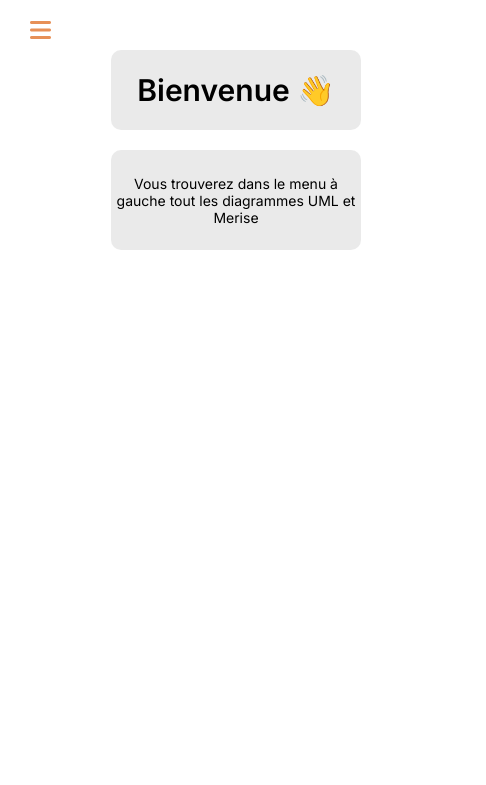
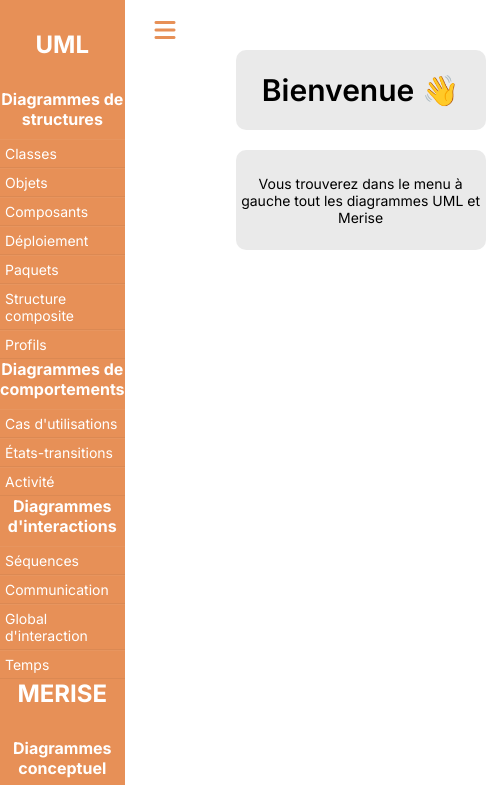
Before and after one commit to 2023-cda-alt-devops-p3/catalog-sc, a plain HTML site: page index.html in a window 390 px wide. Both pictures are taken after a click on the icon 40 px from the left and 603 px from the top of the page. Shown: the top 785 px of the page, 486 px wide, since content can reach past the window. Drawn offline with Linux system fonts and the light colour scheme; a web font is replaced by a local one.

Commit message:
fix: :bug: Fixed sidebar bug

```diff
--- a/app.js
+++ b/app.js
@@ -1,12 +1,7 @@
 const sideBar = document.querySelector(".sidebar");
 const button = document.querySelector(".burger");
-const crossBtn = document.querySelector(".cross");
 
 button.addEventListener("click", () => {
   sideBar.classList.toggle("sidebar-visible");
+  sideBar.classList.toggle("sidebar");
 });
-
-crossBtn.addEventListener("click", () => {
-  sideBar.style.marginLeft = "-400px";
-  sideBar.style.transition = "0.5s";
-});
--- a/index.html
+++ b/index.html
@@ -12,7 +12,6 @@
 <div class="wrapper">
 
     <div class="sidebar">
-        <i class="fa-solid fa-xmark fa-xl cross" style="color: #ffffff;"></i>
         <h2>UML</h2>
         <h3>Diagrammes de structures</h3>
         <ul>
--- a/style.css
+++ b/style.css
@@ -24,6 +24,11 @@ body{
     background-color: #E79057;
     color: white;
     margin-left: -250px;
+    transition: all 0.5s;
+    -webkit-transition: all 0.5s;
+    -moz-transition: all 0.5s;
+    -ms-transition: all 0.5s;
+    -o-transition: all 0.5s;
 }
 
 .wrapper .sidebar h2 {
@@ -38,6 +43,18 @@ body{
     font-size: 16px;
 }
 
+.wrapper .sidebar-visible h2 {
+    text-align: center;
+    text-transform: uppercase;
+    margin-bottom: 30px;
+}
+
+.wrapper .sidebar-visible h3 {
+    margin-bottom: 10px;
+    text-align: center;
+    font-size: 16px;
+}
+
 .wrapper .sidebar ul li{
     padding: 5px;
     font-size: 14px;
@@ -45,6 +62,25 @@ body{
     border-bottom: 1px solid rgba(0, 0, 0, 0.05);
     border-top: 1px solid rgba(225, 225, 225, 0.05);
     cursor: pointer;
+}
+
+.wrapper .sidebar-visible ul li{
+    padding: 5px;
+    font-size: 14px;
+    display: block;
+    border-bottom: 1px solid rgba(0, 0, 0, 0.05);
+    border-top: 1px solid rgba(225, 225, 225, 0.05);
+    cursor: pointer;
+}
+
+.wrapper .sidebar-visible ul li:hover{
+    background-color: white;
+    color: #E79057;
+    transition: all 0.5s;
+    -webkit-transition: all 0.5s;
+    -moz-transition: all 0.5s;
+    -ms-transition: all 0.5s;
+    -o-transition: all 0.5s;
 }
 
 .wrapper .sidebar ul{
@@ -114,7 +150,13 @@ i{
 }
 
 
-.sidebar-visible{
+.wrapper .sidebar-visible{
+    width: 250px;
+    height: 100%;
+    padding: 30px 0;
+    background-color: #E79057;
+    color: white;
+    z-index: 9999;
     margin-left: 0px;
     transition: all 0.5s;
     -webkit-transition: all 0.5s;
```
